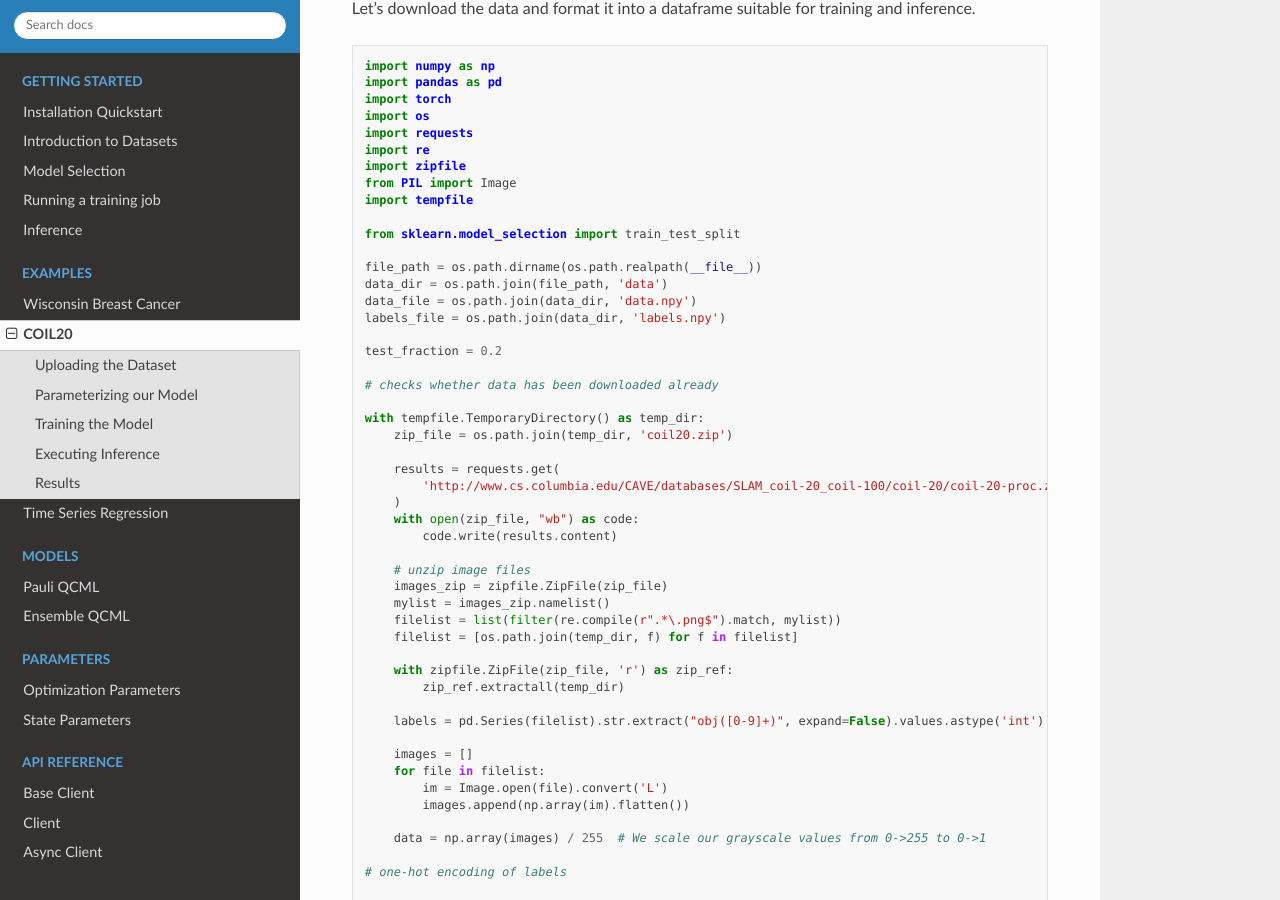
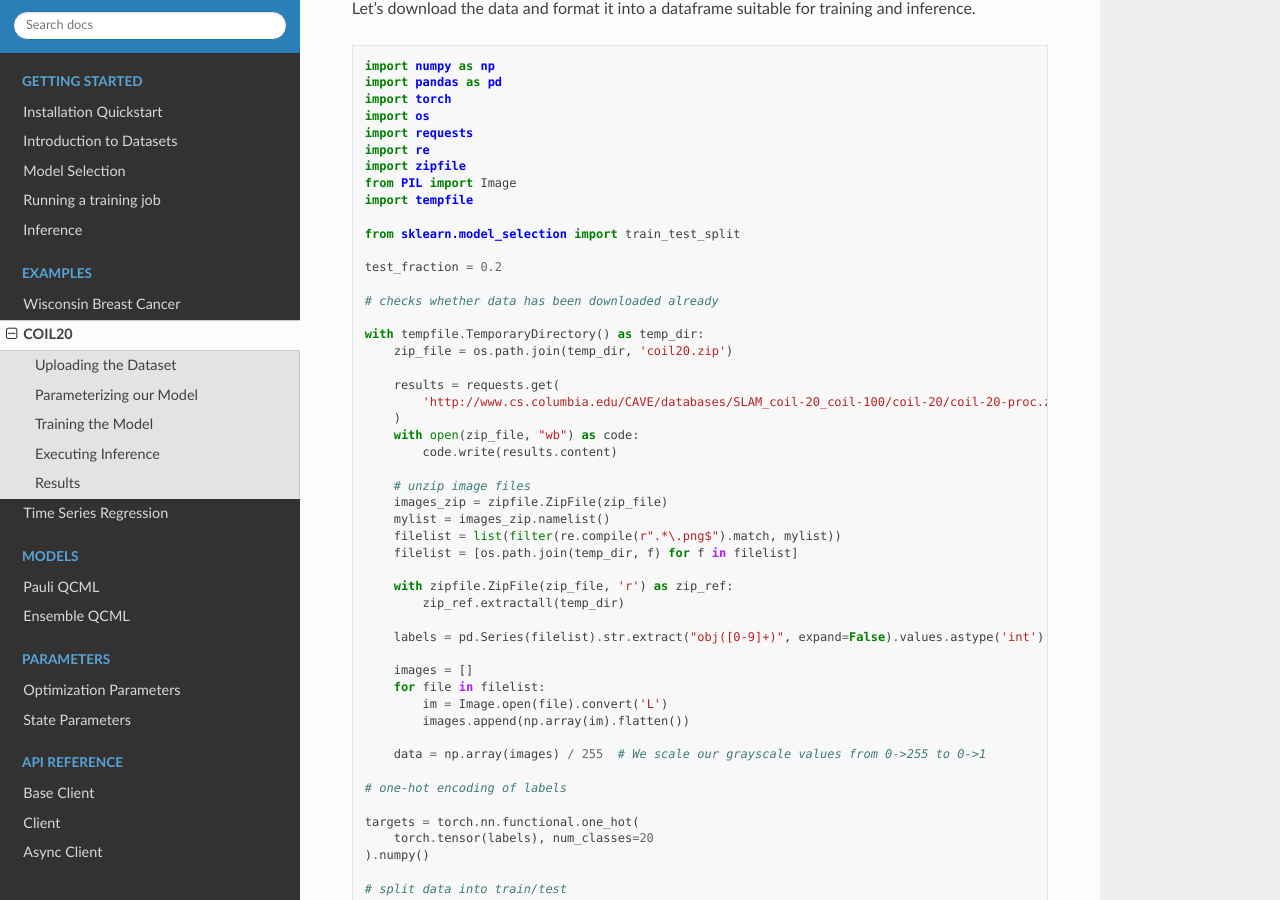
Before and after one commit to qognitive/qcog-python-client, a Sphinx documentation site: the page built from docs/examples/coil20.rst, in a window 1280 px wide and 900 px high, scrolled down 647 px. Built offline with Sphinx 7.4.7 and the Read the Docs theme 2.0.0, drawn with Linux system fonts in a browser that asks for light colours.

Commit message:
remove depcerated lines

```diff
--- a/docs/examples/coil20.rst
+++ b/docs/examples/coil20.rst
@@ -31,11 +31,6 @@ Let's download the data and format it into a dataframe suitable for training and
     import tempfile
 
     from sklearn.model_selection import train_test_split
-
-    file_path = os.path.dirname(os.path.realpath(__file__))
-    data_dir = os.path.join(file_path, 'data')
-    data_file = os.path.join(data_dir, 'data.npy')
-    labels_file = os.path.join(data_dir, 'labels.npy')
 
     test_fraction = 0.2
 
```
